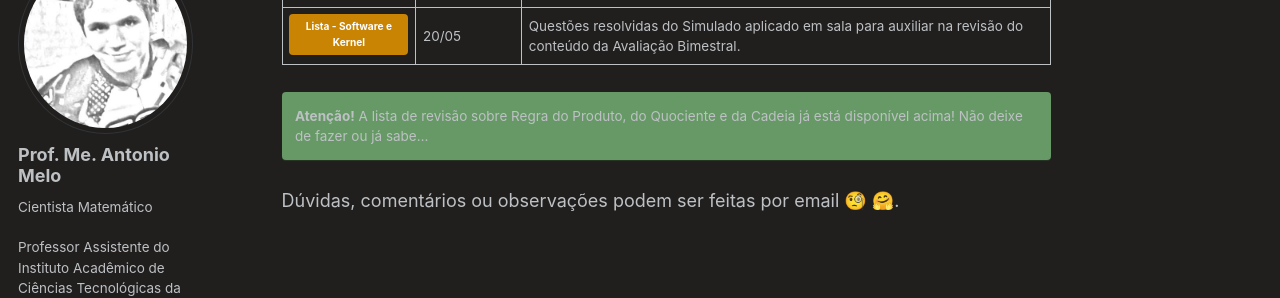
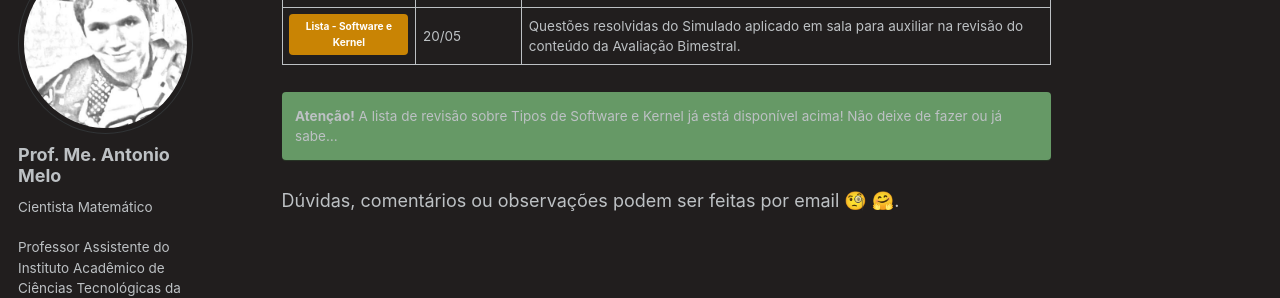
Before and after one commit to antmelo/antmelo.github.io, a Jekyll site: the page built from _teaching/2025-1-sistemas.md, in a window 1280 px wide and 900 px high, scrolled down 1494 px. Shown: the part 152-450 px from the top of the window. Built offline with Jekyll 4.4.1, drawn with Linux system fonts in a browser that asks for light colours; some web fonts are replaced.

Commit message:
Update 2025-1-sistemas.md

```diff
--- a/_teaching/2025-1-sistemas.md
+++ b/_teaching/2025-1-sistemas.md
@@ -51,7 +51,7 @@ Slides das aulas de [Tipos de Software](https://antmelo.github.io/files/software
 
 [](**Atenção!** A lista de revisão sobre Tipos de Software e Kernel já está disponível acima! Não deixe de fazer ou já sabe... {: .notice .notice--success})
 
-**Atenção!** A lista de revisão sobre Regra do Produto, do Quociente e da Cadeia já está disponível acima! Não deixe de fazer ou já sabe...
+**Atenção!** A lista de revisão sobre Tipos de Software e Kernel já está disponível acima! Não deixe de fazer ou já sabe...
 {: .notice .notice--success}
 
    Dúvidas, comentários ou observações podem ser feitas por email &#129488; &#129303;.
```
